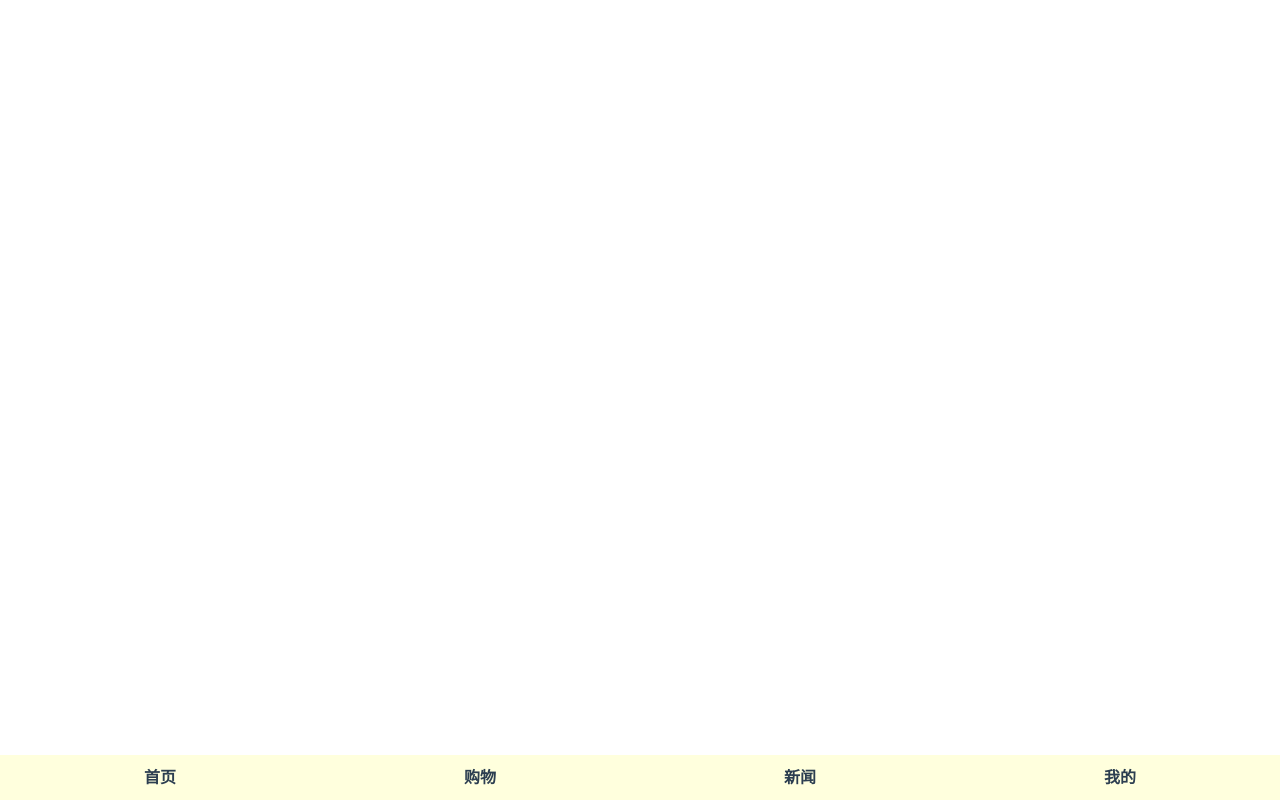
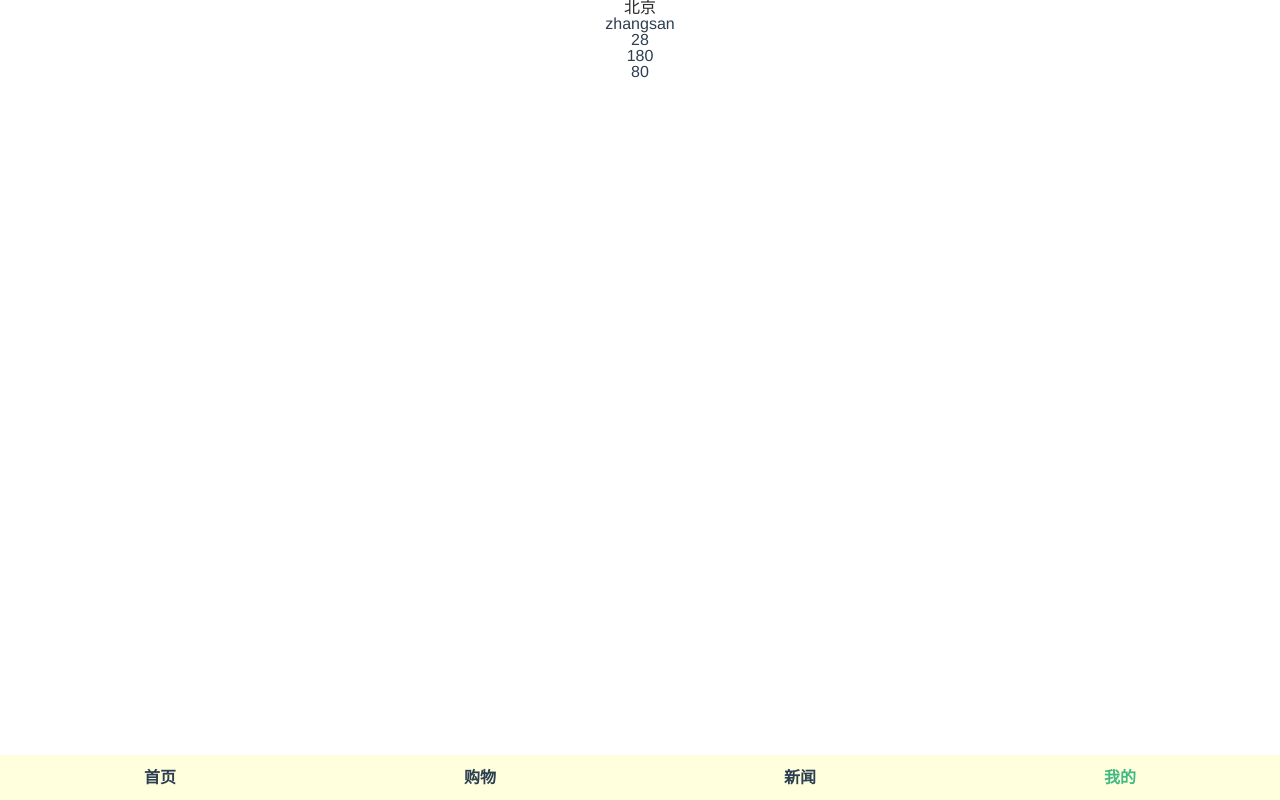
Before and after one commit to admiral20/happy-study, a Vue app: page /test in a window 1280 px wide. Built offline with nearby package versions, Linux system fonts and the light colour scheme; the HTML template or start-up script is replaced by a standard one; what muse-ui would draw is missing.

Commit message:
fix: test

```diff
--- a/src/App.vue
+++ b/src/App.vue
@@ -10,7 +10,7 @@
             <router-link to="/news">
                 新闻
             </router-link>
-            <router-link to="/me">
+            <router-link to="/test">
                 我的
             </router-link>
         </div>
--- /dev/null
+++ b/src/components/pages/test.vue
@@ -0,0 +1,32 @@
+<template>
+    <div>
+        <children :address="address" :obj="obj"/>
+    </div>
+</template>
+<script>
+    import children from './testChild.vue'
+    export default {
+        data () {
+            return {
+                address: '北京',
+                obj: {
+                    name: "zhangsan",
+                    age: 28,
+                    height: 180,
+                    weigth: 80,
+                }
+            }
+        },
+        components: {
+            children,
+        },
+        mounted () {
+            this.draw()
+        },
+        methods: {
+            draw () {
+                console.log(123456)
+            },
+        }
+    }
+</script>
--- /dev/null
+++ b/src/components/pages/testChild.vue
@@ -0,0 +1,37 @@
+<template>
+    <div>
+        <h1>{{address}}</h1>
+        <ul>
+            <li v-for="(item,index) in obj" :key="index">
+                {{item}}
+            </li>
+        </ul>
+    </div>
+</template>
+<script>
+export default {
+    props: {
+        address: {
+            type: String,
+            default: "",
+        },
+        obj: {
+            type: Object,
+            default: ()=> null
+        }
+    },
+    watch: {
+        address (val) {
+            deep: true,
+            console.log(val, 'val')
+        },
+        obj (val) {
+            // {
+            //     deep: true,
+            //     immediate: true
+            // }
+            console.log(val, 'obj')
+        },
+    }
+}
+</script>
--- a/src/router/router.js
+++ b/src/router/router.js
@@ -26,6 +26,11 @@ export default new Router({
             path: '/me',
             name: 'me',
             component: () => import('../components/pages/me.vue')
+        },
+        {
+            path: '/test',
+            name: 'test',
+            component: () => import('../components/pages/test.vue')
         }
     ]
 })
```
